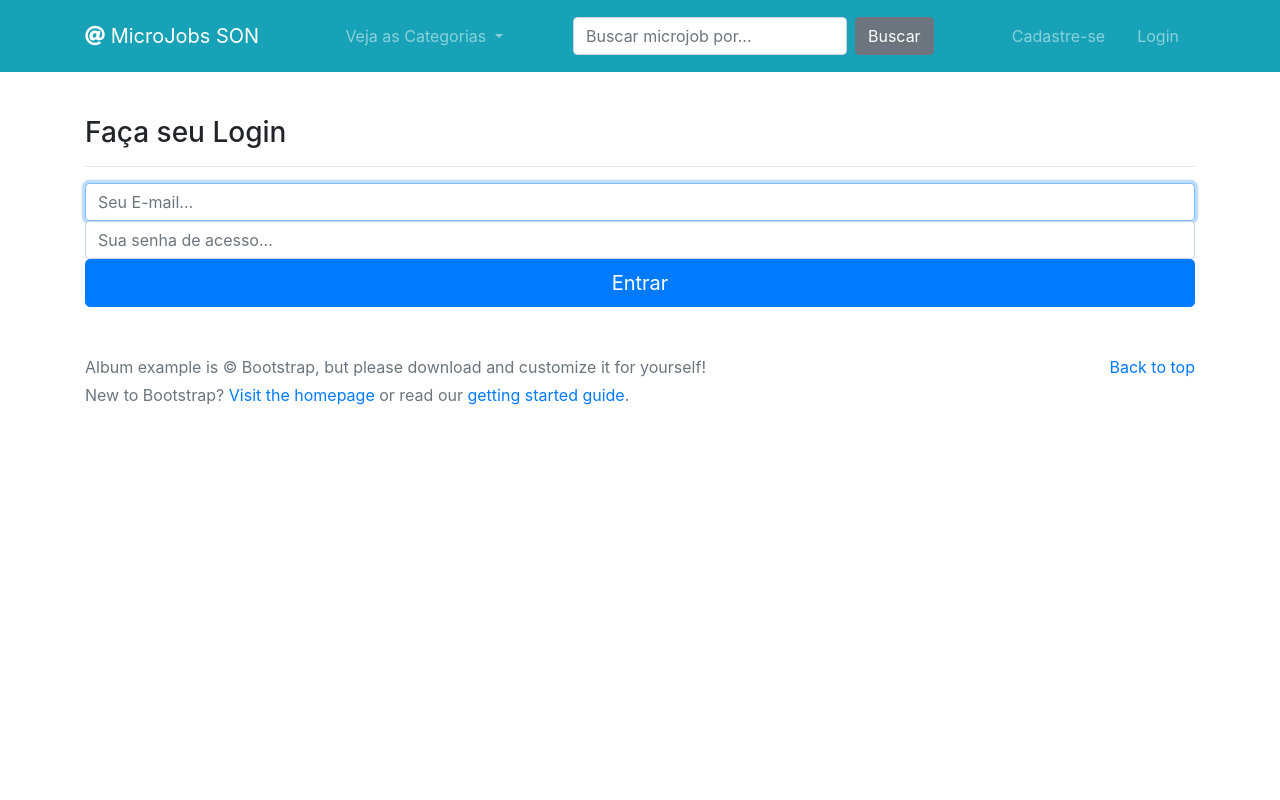
After one commit to dersonsena/son_microjobs, a Symfony app: template templates/usuarios/login.html.twig in a window 1280 px wide. The commit adds this page. Run offline with Twig, Linux system fonts and the light colour scheme; the template is opened without the code that fills it, so the values that code supplies are empty; some libraries are stand-ins or nearby versions.

Commit message:
Fazendo Login - Autenticando

```diff
--- /dev/null
+++ b/public/css/styles.css
@@ -0,0 +1,8 @@
+html {
+    position: relative;
+    min-height: 100%;
+}
+
+body {
+    margin-top: 60px;
+}
--- a/templates/base.html.twig
+++ b/templates/base.html.twig
@@ -14,6 +14,7 @@
 
     <!-- Custom styles for this template -->
     <link href="{{ asset('css/album.css') }}" rel="stylesheet">
+    <link href="{{ asset('css/styles.css') }}" rel="stylesheet">
 
     {% block stylesheets %}{% endblock %}
 </head>
@@ -59,7 +60,7 @@
         </nav>
     </header>
 
-    <main role="main">
+    <main role="main" class="pt-2">
         {% block body %}{% endblock %}
     </main>
 
--- /dev/null
+++ b/templates/usuarios/login.html.twig
@@ -0,0 +1,31 @@
+{% extends 'base.html.twig' %}
+
+{% block title %}Login{% endblock %}
+
+{% block stylesheets %}
+    {{ parent() }}
+    <link rel="stylesheet" href="{{ asset('css/signin.css') }}">
+{% endblock %}
+
+{% block body %}
+    <div class="container mt-5">
+        <h3>Faça seu Login</h3>
+        <hr />
+
+        <form class="form-signin" method="post" action="">
+            <label for="email" class="sr-only">Endereço de E-mail</label>
+            <input type="email" id="email" class="form-control" placeholder="Seu E-mail..." required autofocus>
+
+            <label for="senha" class="sr-only">Senha de Acesso</label>
+            <input type="senha" id="senha" class="form-control" placeholder="Sua senha de acesso...">
+
+            {#<div class="checkbox mb-3">#}
+                {#<label>#}
+                    {#<input type="checkbox" value="remember-me"> Lembrar-me neste PC.#}
+                {#</label>#}
+            {#</div>#}
+
+            <button class="btn btn-lg btn-primary btn-block" type="submit">Entrar</button>
+        </form>
+    </div>
+{% endblock %}
```
Also changed, not shown: 1 other file.
